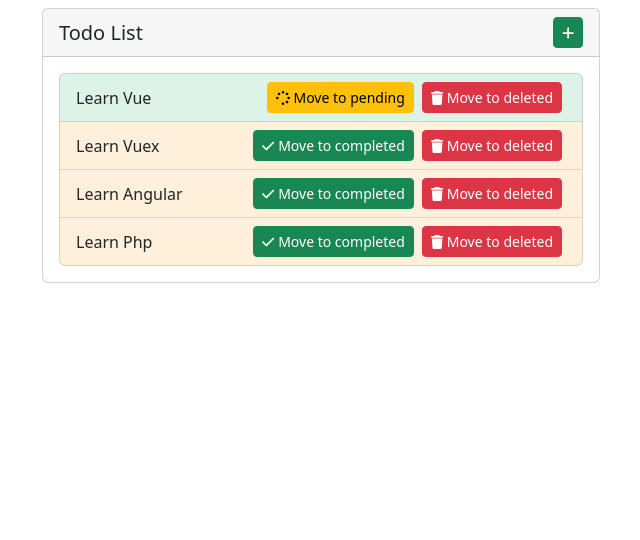
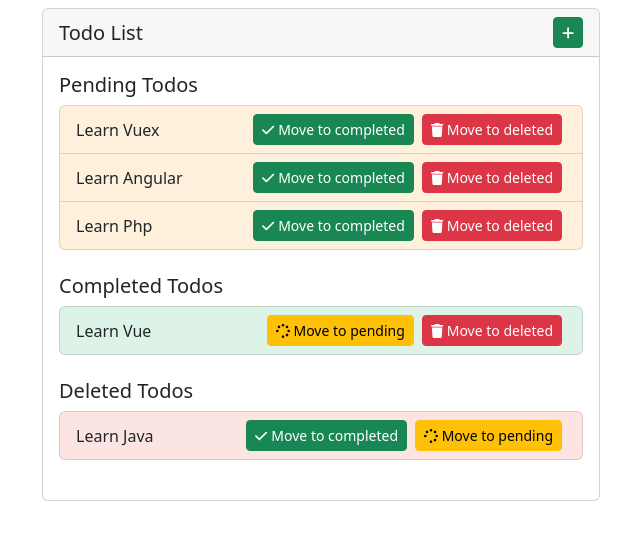
Before and after one commit to gurkanatik/learning-vue, a Vue app in the folder 5-todo-with-json-server/: page / in a window 1280 px wide. Shown: the top 540 px of the page, without its empty margins (319-959 px from the left). Built offline with nearby package versions, Linux system fonts and the light colour scheme.

Commit message:
todo list status & change status method created

```diff
--- a/5-todo-with-json-server/src/App.vue
+++ b/5-todo-with-json-server/src/App.vue
@@ -11,7 +11,9 @@
           </div>
         </div>
         <div class="card-body">
-          <todo-list />
+          <todo-list getterName="pendingTodos" caption="Pending Todos" />
+          <todo-list getterName="completedTodos" caption="Completed Todos" />
+          <todo-list getterName="deletedTodos" caption="Deleted Todos" />
         </div>
       </div>
     </div>
--- a/5-todo-with-json-server/src/components/TodoList.vue
+++ b/5-todo-with-json-server/src/components/TodoList.vue
@@ -1,29 +1,53 @@
 <template>
-  <ul class="list-group">
+  <h2 class="h5 mb-2">
+    {{ caption }}
+  </h2>
+  <ul class="list-group mb-4" v-if="todoListItems.length > 0">
     <li class="list-group-item d-flex align-items-center justify-content-between"
         :class="{completed: item.status === 1, pending: item.status === 0, deleted: item.status === 2}"
-        v-for="item in $store.state.todoList"
+        v-for="item in todoListItems"
         :key="item.id">
       <span>{{ item.todo }}</span>
       <div>
-        <button class="btn btn-sm btn-success mx-1" v-if="item.status !== 1">
+        <button class="btn btn-sm btn-success mx-1"
+                v-if="item.status !== 1"
+                @click="changeTodoStatus(item.id, 1)">
           <font-awesome-icon icon="fa-solid fa-check" />
           Move to completed
         </button>
-        <button class="btn btn-sm btn-warning mx-1" v-if="item.status !== 0">
+        <button class="btn btn-sm btn-warning mx-1"
+                v-if="item.status !== 0"
+                @click="changeTodoStatus(item.id, 0)">
           <font-awesome-icon icon="fa-solid fa-spinner fa-spin" class="fa-spin" />
           Move to pending
         </button>
-        <button class="btn btn-sm btn-danger mx-1" v-if="item.status !== 2">
+        <button class="btn btn-sm btn-danger mx-1"
+                v-if="item.status !== 2"
+                @click="changeTodoStatus(item.id, 2)">
           <font-awesome-icon icon="fa-solid fa-trash" />
           Move to deleted
         </button>
       </div>
     </li>
   </ul>
+  <div v-else class="alert alert-warning p-2">No item</div>
 </template>
 
 <script>
 export default {
+  props: {
+    getterName: String,
+    caption: String
+  },
+  methods: {
+    changeTodoStatus(id, status){
+      this.$store.state.todoList.find((item) => item.id === id).status = status
+    }
+  },
+  computed: {
+    todoListItems(){
+      return this.$store.getters[this.getterName]
+    }
+  }
 }
 </script>
--- a/5-todo-with-json-server/src/store.js
+++ b/5-todo-with-json-server/src/store.js
@@ -4,15 +4,16 @@ const store = createStore({
     state: {
         todoList: [
             {id: 1, todo: "Learn Vue", status: 1},
-            {id: 1, todo: "Learn Vuex", status: 0},
-            {id: 1, todo: "Learn Angular", status: 0},
-            {id: 1, todo: "Learn Php", status: 0},
+            {id: 2, todo: "Learn Vuex", status: 0},
+            {id: 3, todo: "Learn Angular", status: 0},
+            {id: 4, todo: "Learn Php", status: 0},
+            {id: 5, todo: "Learn Java", status: 2},
         ]
     },
     getters: {
-        completedTodos: state => state.todoList.filter((item) => item.status),
         pendingTodos: state => state.todoList.filter((item) => ! item.status),
-        removedTodos: state => state.todoList.filter((item) => item.status === 2),
+        completedTodos: state => state.todoList.filter((item) => item.status === 1),
+        deletedTodos: state => state.todoList.filter((item) => item.status === 2),
     }
 })
 
```
